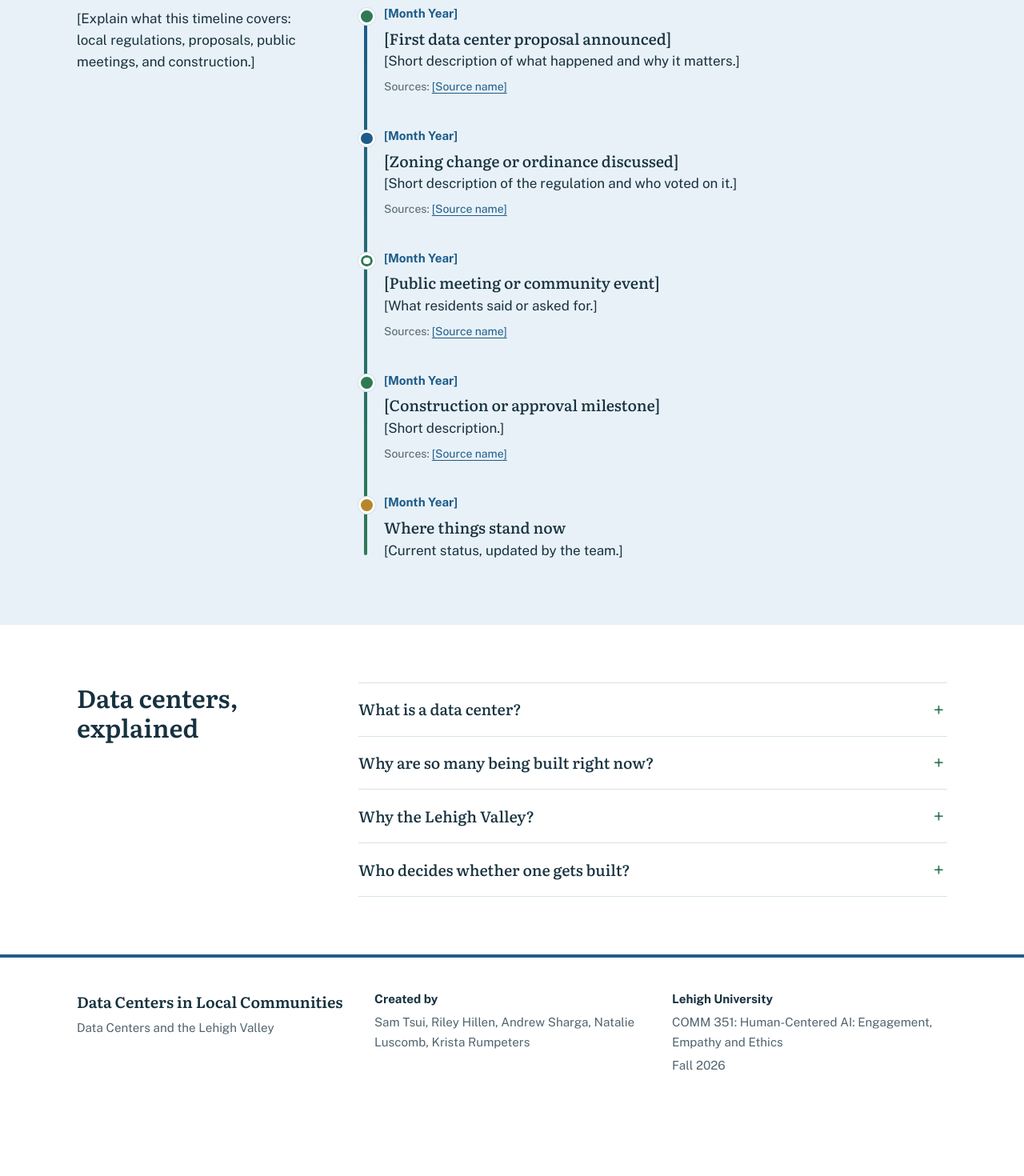
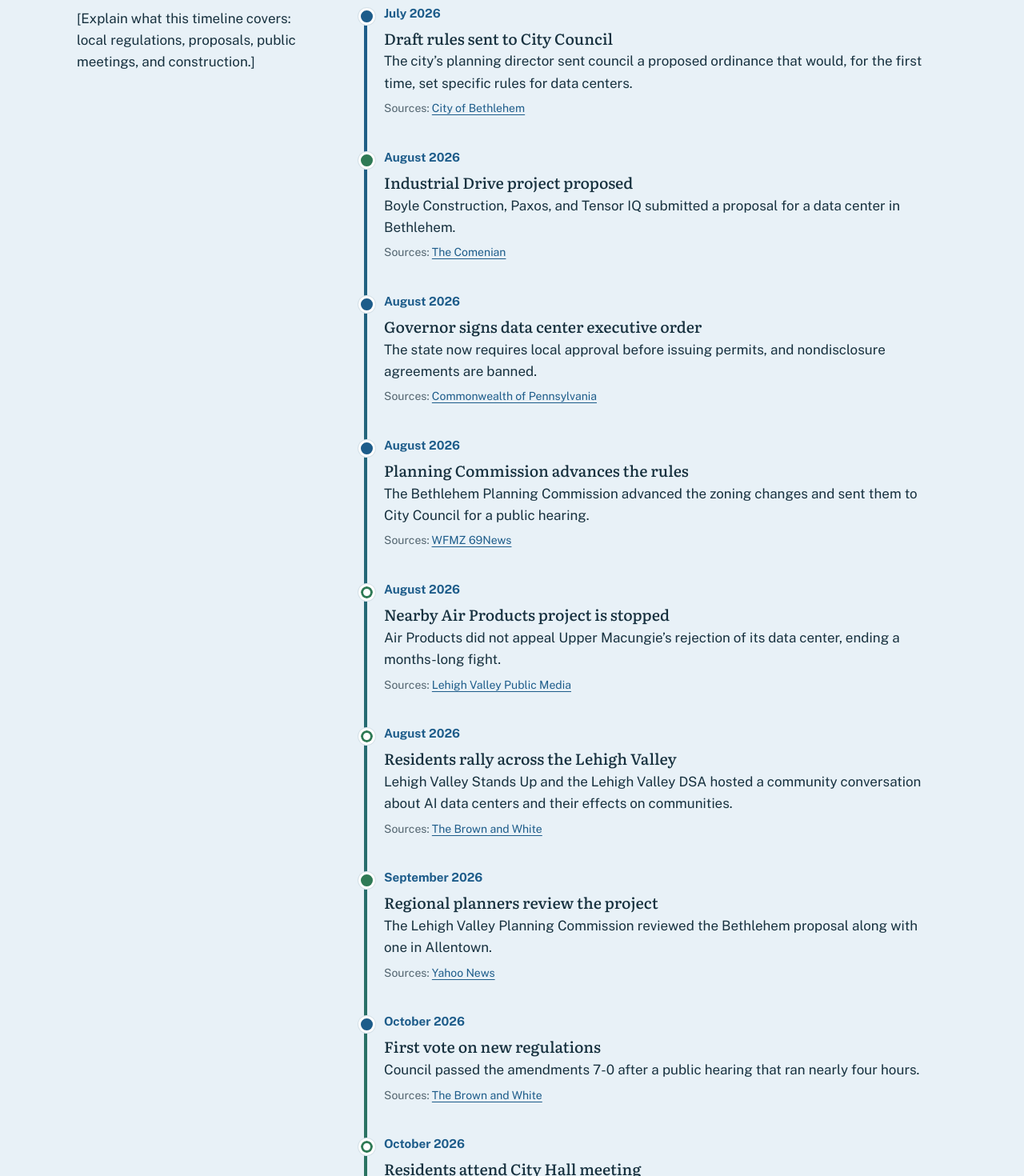
Before and after one commit to rth227/lehighvalley-datacenter, a React (Vite) app: page / in a window 1280 px wide. Shown: the part 2100-3570 px from the top of the page at 80% size. Before the commit the page ends 3489 px from the top, so only its background shows below. Built offline with nearby package versions, Linux system fonts and the light colour scheme.

Commit message:
updating timeline

```diff
--- a/src/content/en/timeline.js
+++ b/src/content/en/timeline.js
@@ -3,38 +3,81 @@
 
 export const timeline = [
   {
-    date: '[Month Year]',
-    type: 'development',
-    title: '[First data center proposal announced]',
-    body: '[Short description of what happened and why it matters.]',
-    source: { label: '[Source name]', url: '#' },
+    date: 'July 2026',
+    type: 'regulation',
+    title: 'Draft rules sent to City Council',
+    body: 'The city’s planning director sent council a proposed ordinance that would, for the first time, set specific rules for data centers.',
+    source: { label: 'City of Bethlehem', url: 'https://www.bethlehem-pa.gov/getmedia/bf27acda-f8a6-4c53-8ec3-d13633d1cf45/PH1-Director-of-Planning-and-Zoning-Zoning-Text-Amendment-Data-Centers.pdf' },
   },
   {
-    date: '[Month Year]',
-    type: 'regulation',
-    title: '[Zoning change or ordinance discussed]',
-    body: '[Short description of the regulation and who voted on it.]',
-    source: { label: '[Source name]', url: '#' },
+    date: 'August 2026',
+    type: 'development',
+    title: 'Industrial Drive project proposed',
+    body: 'Boyle Construction, Paxos, and Tensor IQ submitted a proposal for a data center in Bethlehem.',
+    source: { label: 'The Comenian', url: 'https://comenian.org/15309/opinions/data-centers-deserting-our-backyard/' },
   },
   {
-    date: '[Month Year]',
-    type: 'community',
-    title: '[Public meeting or community event]',
-    body: '[What residents said or asked for.]',
-    source: { label: '[Source name]', url: '#' },
+    date: 'August 2026',
+    type: 'regulation',
+    title: 'Governor signs data center executive order',
+    body: 'The state now requires local approval before issuing permits, and nondisclosure agreements are banned.',
+    source: { label: 'Commonwealth of Pennsylvania', url: 'https://www.pa.gov/governor/newsroom/2026-press-releases/governor-shapiro-signs-executive-order-on-data-center-developmen' },
   },
   {
-    date: '[Month Year]',
-    type: 'development',
-    title: '[Construction or approval milestone]',
-    body: '[Short description.]',
-    source: { label: '[Source name]', url: '#' },
+    date: 'August 2026',
+    type: 'regulation',
+    title: 'Planning Commission advances the rules',
+    body: 'The Bethlehem Planning Commission advanced the zoning changes and sent them to City Council for a public hearing.',
+    source: { label: 'WFMZ 69News', url: 'https://www.wfmz.com/news/area/lehighvalley/northampton-county/bethlehem-area/bethlehem-planners-forward-new-data-center-regulations/article_e388ae42-cd35-4856-ad71-6dbf27025348.html' },
   },
   {
-    date: '[Month Year]',
+    date: 'August 2026',
+    type: 'community',
+    title: 'Nearby Air Products project is stopped',
+    body: 'Air Products did not appeal Upper Macungie’s rejection of its data center, ending a months-long fight.',
+    source: { label: 'Lehigh Valley Public Media', url: 'https://www.lehighvalleypublicmedia.org/news/all/air-products-abandons-plan-for-data-center-at-former-upper-macungie-headquarters/' },
+  },
+  {
+    date: 'August 2026',
+    type: 'community',
+    title: 'Residents rally across the Lehigh Valley',
+    body: 'Lehigh Valley Stands Up and the Lehigh Valley DSA hosted a community conversation about AI data centers and their effects on communities.',
+    source: { label: 'The Brown and White', url: 'https://thebrownandwhite.com/2026/09/01/local-groups-host-discussion-on-lehigh-valley-data-centers/' },
+  },
+  {
+    date: 'September 2026',
+    type: 'development',
+    title: 'Regional planners review the project',
+    body: 'The Lehigh Valley Planning Commission reviewed the Bethlehem proposal along with one in Allentown.',
+    source: { label: 'Yahoo News', url: 'https://www.yahoo.com/news/articles/latest-planning-reviews-data-center-103116141.html?guccounter=1' },
+  },
+  {
+    date: 'October 2026',
+    type: 'regulation',
+    title: 'First vote on new regulations',
+    body: 'Council passed the amendments 7-0 after a public hearing that ran nearly four hours.',
+    source: { label: 'The Brown and White', url: 'https://thebrownandwhite.com/2026/10/07/bethlehem-city-council-holds-public-hearing-on-data-centers-and-passes-zoning-ordinance-amendments/' },
+  },
+  {
+    date: 'October 2026',
+    type: 'community',
+    title: 'Residents attend City Hall meeting',
+    body: 'Residents filled the seats and hallways of the Town Hall rotunda to take part in the public hearing.',
+    source: { label: 'The Brown and White', url: 'https://thebrownandwhite.com/2026/10/07/bethlehem-city-council-holds-public-hearing-on-data-centers-and-passes-zoning-ordinance-amendments/' },
+  },
+  {
+    date: 'October 2026',
+    type: 'regulation',
+    title: 'Final approval',
+    body: 'Council gave final approval 6-1, making these Bethlehem’s first zoning standards for data centers.',
+    source: { label: 'Lehigh Daily News', url: 'https://lehighdaily.com/bethlehem-passes-data-center-limits-6-1-but-two-proposals-get-in-under-old-rules/' },
+  },
+  {
+    date: 'October 2026',
     type: 'today',
-    title: 'Where things stand now',
-    body: '[Current status, updated by the team.]',
+    title: 'A second proposal comes in',
+    body: 'A city official revealed that a second proposal was filed before the vote and will also be reviewed under the old rules.',
+    source: { label: 'Lehigh Daily News', url: 'https://lehighdaily.com/bethlehem-passes-data-center-limits-6-1-but-two-proposals-get-in-under-old-rules/' },
   },
 ];
 
```
